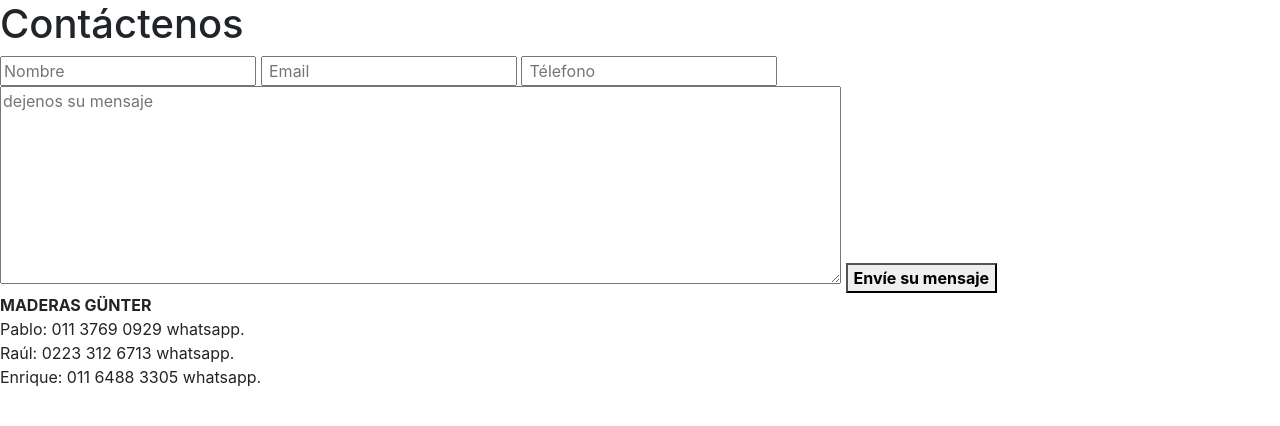
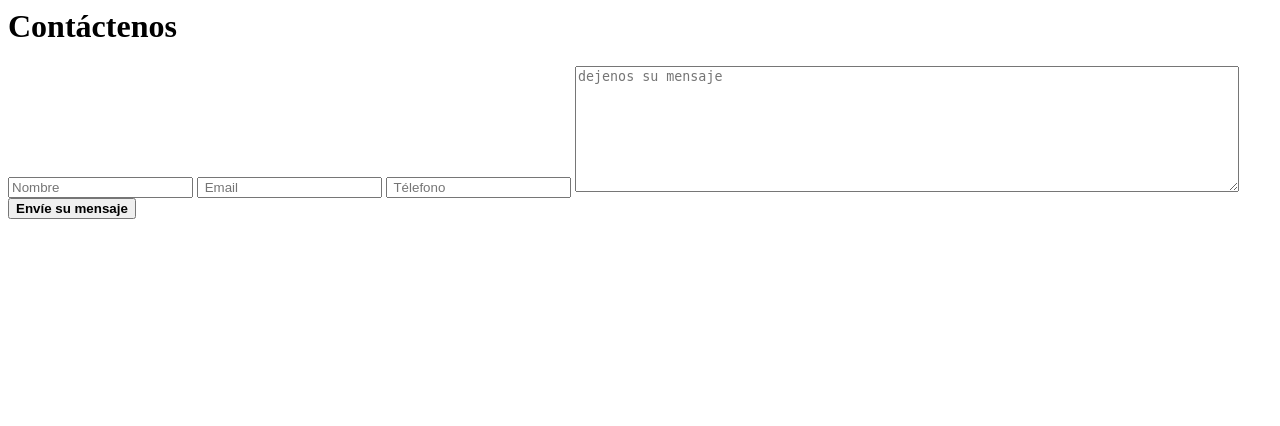
Before and after one commit to Gumio94/MaderasGunther, a PHP site: page /contacto.php in a window 1280 px wide. Shown: the top 426 px of the page. Run offline with PHP 8.4, Linux system fonts and the light colour scheme.

Commit message:
modificacion de contacto
solo queda body

```diff
--- a/contacto.php
+++ b/contacto.php
@@ -1,23 +1,9 @@
-<!DOCTYPE html>
-<html lang="en">
-    <head>
-        <meta charset="UTF-8">
-        <meta name="viewport" content="width=device-width, initial-scale=1.0">
-        <meta http-equiv="X-UA-Compatible" content="ie=edge">
-        <title>formulario de contacto</title>
-        <link rel="stylesheet" href="https://stackpath.bootstrapcdn.com/bootstrap/4.4.1/css/bootstrap.min.css" integrity="sha384-Vkoo8x4CGsO3+Hhxv8T/Q5PaXtkKtu6ug5TOeNV6gBiFeWPGFN9MuhOf23Q9Ifjh" crossorigin="anonymous">
-        <link rel="stylesheet" type="text/css" href = "estilos.css">
-        <!--<link rel="html" href = "tabla_consulta_contacto.html">-->
-    </head>
+
     <body>
-       <!-- <iframe src="https://www.google.com/maps/embed?pb=!1m18!1m12!1m3!1d3276.953651199528!2d-58.63809673631198!3d-34.7819420939863!2m3!1f0!2f0!3f0!3m2!1i1024!2i768!4f13.1!3m3!1m2!1s0x95bcc49b14741381%3A0xd09ccf5bf8ea80ea!2sAmado%20Nervo%20981%2C%20Gonz%C3%A1lez%20Cat%C3%A1n%2C%20Provincia%20de%20Buenos%20Aires!5e0!3m2!1ses-419!2sar!4v1598799830223!5m2!1ses-419!2sar" width="100%" height="100" frameborder="0" style="border:0;" allowfullscreen="" aria-hidden="false" tabindex="0"></iframe>-->
-       <section class="contacto">
-          <div class="ubicacion">
+
         <H1>Contáctenos</H1>
 
 
-           </div>
-       </section>
 
         <div class="formulario">
 
@@ -32,18 +18,4 @@
         </div>
 
 
-   <script src="https://code.jquery.com/jquery-3.4.1.slim.min.js" integrity="sha384-J6qa4849blE2+poT4WnyKhv5vZF5SrPo0iEjwBvKU7imGFAV0wwj1yYfoRSJoZ+n" crossorigin="anonymous"></script>
-    <script src="https://cdn.jsdelivr.net/npm/popper.js@1.16.0/dist/umd/popper.min.js" integrity="sha384-Q6E9RHvbIyZFJoft+2mJbHaEWldlvI9IOYy5n3zV9zzTtmI3UksdQRVvoxMfooAo" crossorigin="anonymous"></script>
-    <script src="https://stackpath.bootstrapcdn.com/bootstrap/4.4.1/js/bootstrap.min.js" integrity="sha384-wfSDF2E50Y2D1uUdj0O3uMBJnjuUD4Ih7YwaYd1iqfktj0Uod8GCExl3Og8ifwB6" crossorigin="anonymous"></script>
-
-        <script src="js/funciones.js"></script>
     </body>
-
-    <footer class= "pie_de_pagina"><strong><p>MADERAS GÜNTER<br></strong>
-
-        Pablo: 011 3769 0929 whatsapp.</br>
-        Raúl: 0223 312 6713 whatsapp.</br>
-        Enrique: 011 6488 3305 whatsapp.</p>
-    </footer>
-
-</html>
```
Lines whose indentation alone changed are shown as unchanged.
